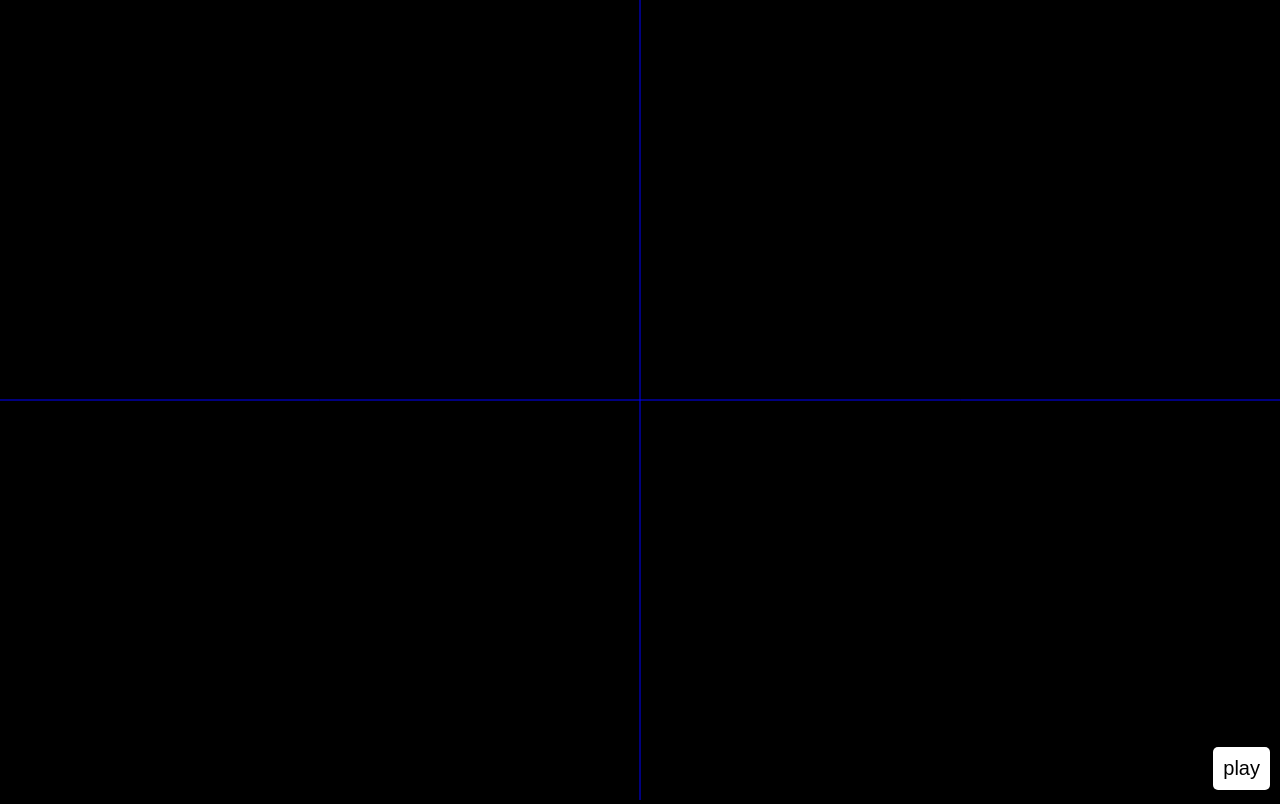
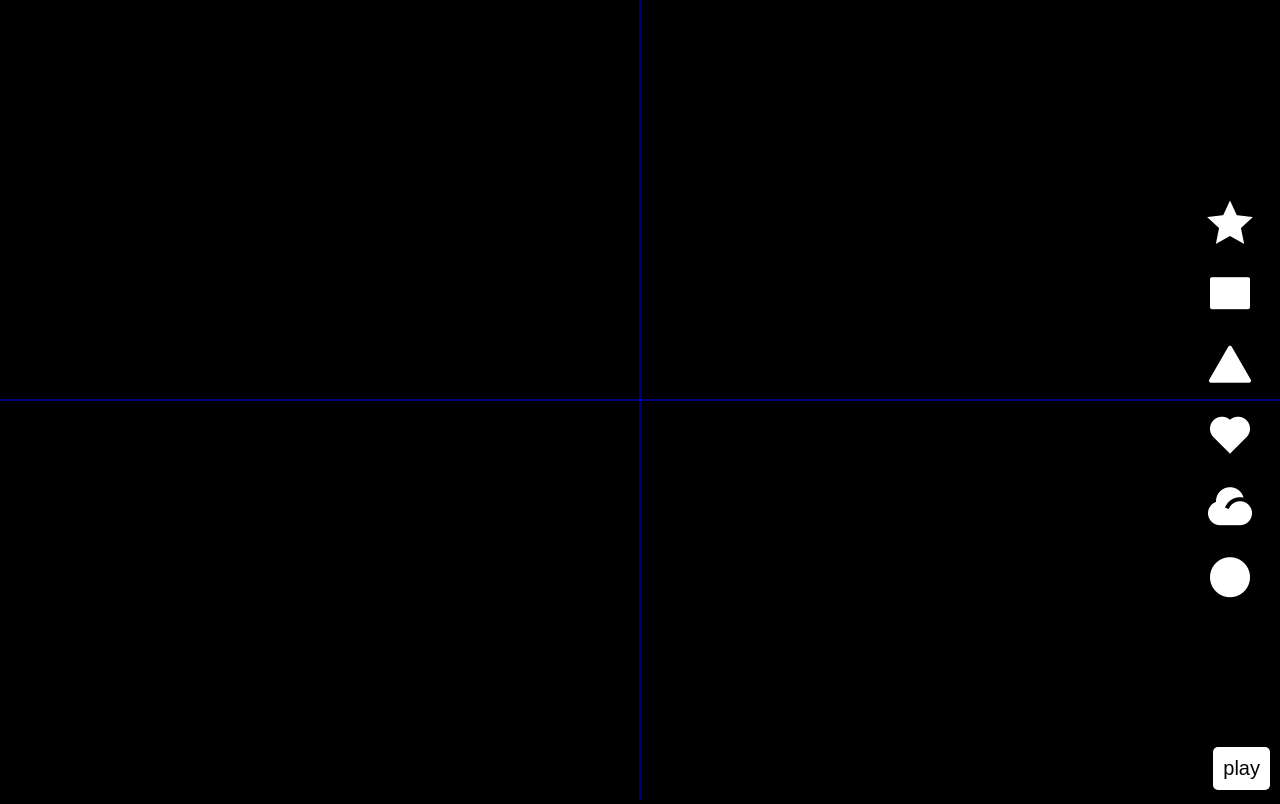
Before and after one commit to visrut-at-incubyte/ship-shape, a website built with Vite: page index.html in a window 1280 px wide. Built offline with nearby package versions, Linux system fonts and the light colour scheme.

Commit message:
ui changes to submit data

```diff
--- a/index.html
+++ b/index.html
@@ -10,5 +10,31 @@
     <canvas id="canvas"></canvas>
     <button id="play-button">play</button>
     <script type="module" src="/src/main.ts"></script>
+
+    <section id="shape-submit-buttons">
+      <button class="star">
+        <i class="ri-star-fill"></i>
+      </button>
+      <button class="rectangle">
+        <i class="ri-rectangle-fill"></i>
+      </button>
+      <button class="tirangle">
+        <i class="ri-triangle-fill"></i>
+      </button>
+      <button class="heart">
+        <i class="ri-heart-fill"></i>
+      </button>
+      <button class="cloud">
+        <i class="ri-cloud-fill"></i>
+      </button>
+      <button class="circle">
+        <i class="ri-circle-fill"></i>
+      </button>
+    </section>
+
+    <link
+      href="https://cdn.jsdelivr.net/npm/remixicon@4.0.0/fonts/remixicon.css"
+      rel="stylesheet"
+    />
   </body>
 </html>
--- /dev/null
+++ b/src/client/submit-data.ts
@@ -0,0 +1,20 @@
+import { Point } from "~/point";
+
+export type Shape =
+  | "circle"
+  | "triangle"
+  | "rectangle"
+  | "cloud"
+  | "star"
+  | "heart";
+
+export const submitData = async (points: Point[], type: Shape) => {
+  const response = await fetch("http://localhost:3000/save", {
+    method: "POST",
+    headers: {
+      "Content-Type": "application/json",
+    },
+    body: JSON.stringify({ points, type }),
+  });
+  return response.json();
+};
--- a/src/drawing/DrawingCanvas.ts
+++ b/src/drawing/DrawingCanvas.ts
@@ -91,6 +91,10 @@ export class DrawingCanvas {
     this.drawLine(bottomLeft, topLeft, { strokeStyle: "red", lineWidth: 1 });
   }
 
+  getShapePoints() {
+    return this.recordedPoints;
+  }
+
   private getBoundingBoxPoints() {
     const points = this.recordedPoints;
     const topLeft = {
--- a/src/main.ts
+++ b/src/main.ts
@@ -1,5 +1,6 @@
 import { DrawingCanvas } from "./drawing/DrawingCanvas";
 import { createCanvas } from "./create-canvas";
+import { Shape, submitData } from "./client/submit-data";
 
 const main = () => {
   const canvas = createCanvas();
@@ -9,6 +10,18 @@ const main = () => {
   button.addEventListener("click", () => {
     drawingCanvas.redrawRecordedPointsAtCenter();
   });
+
+  const shapeSubmitButtons = document.querySelectorAll(
+    "#shape-submit-buttons button"
+  );
+
+  for (const button of shapeSubmitButtons) {
+    button.addEventListener("click", () => {
+      const shape = button.classList.item(0) as Shape;
+      const points = drawingCanvas.getShapePoints();
+      submitData(points, shape);
+    });
+  }
 };
 
 main();
--- a/styles/index.css
+++ b/styles/index.css
@@ -24,3 +24,30 @@ body {
 #play-button:hover {
   background: #eee;
 }
+
+i {
+  color: white;
+}
+
+#shape-submit-buttons {
+  top: 50%;
+  right: 10px;
+  display: flex;
+  position: absolute;
+  flex-direction: column;
+  transform: translate(0, -50%);
+}
+
+#shape-submit-buttons button {
+  border: none;
+  outline: none;
+  cursor: pointer;
+  font-size: 3rem;
+  border-radius: 5px;
+  padding: 0.5rem 1rem;
+  background-color: transparent;
+}
+
+#shape-submit-buttons button:hover {
+  background-color: #eeeeee3f;
+}
```
